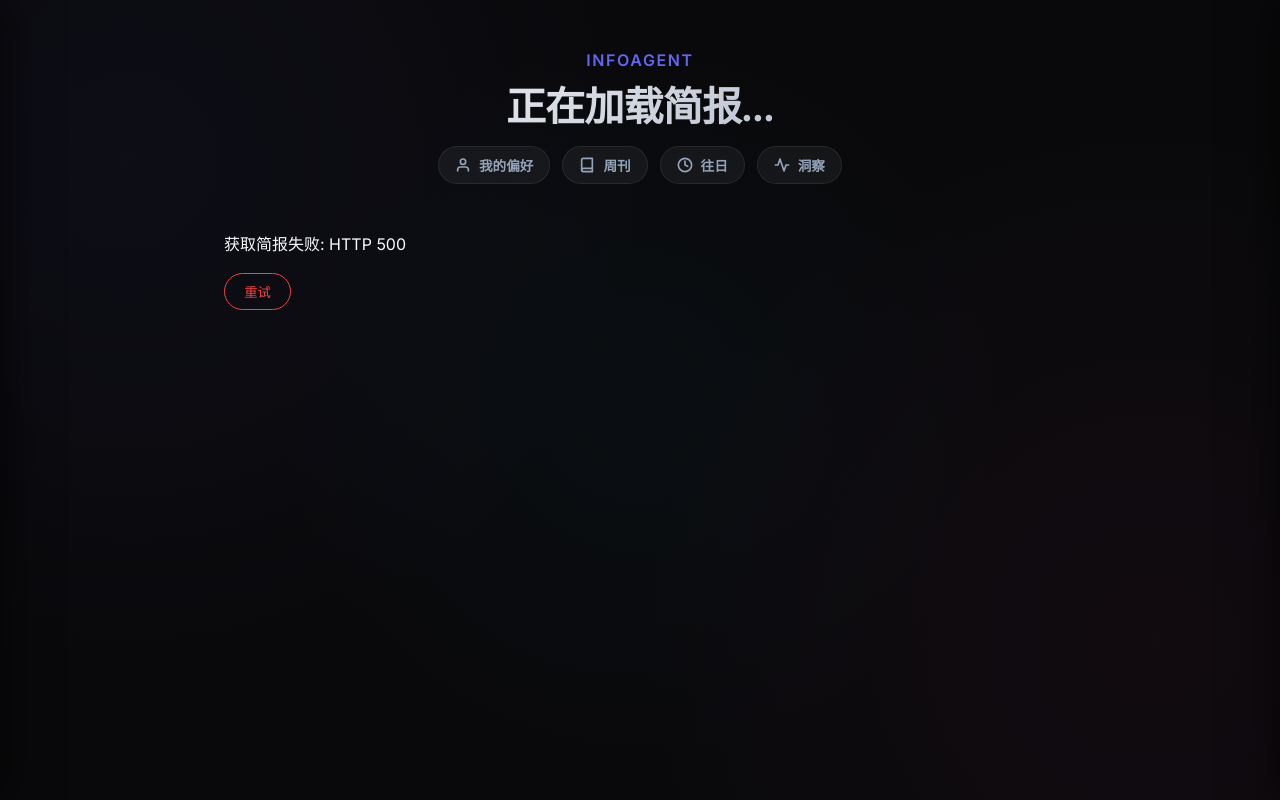
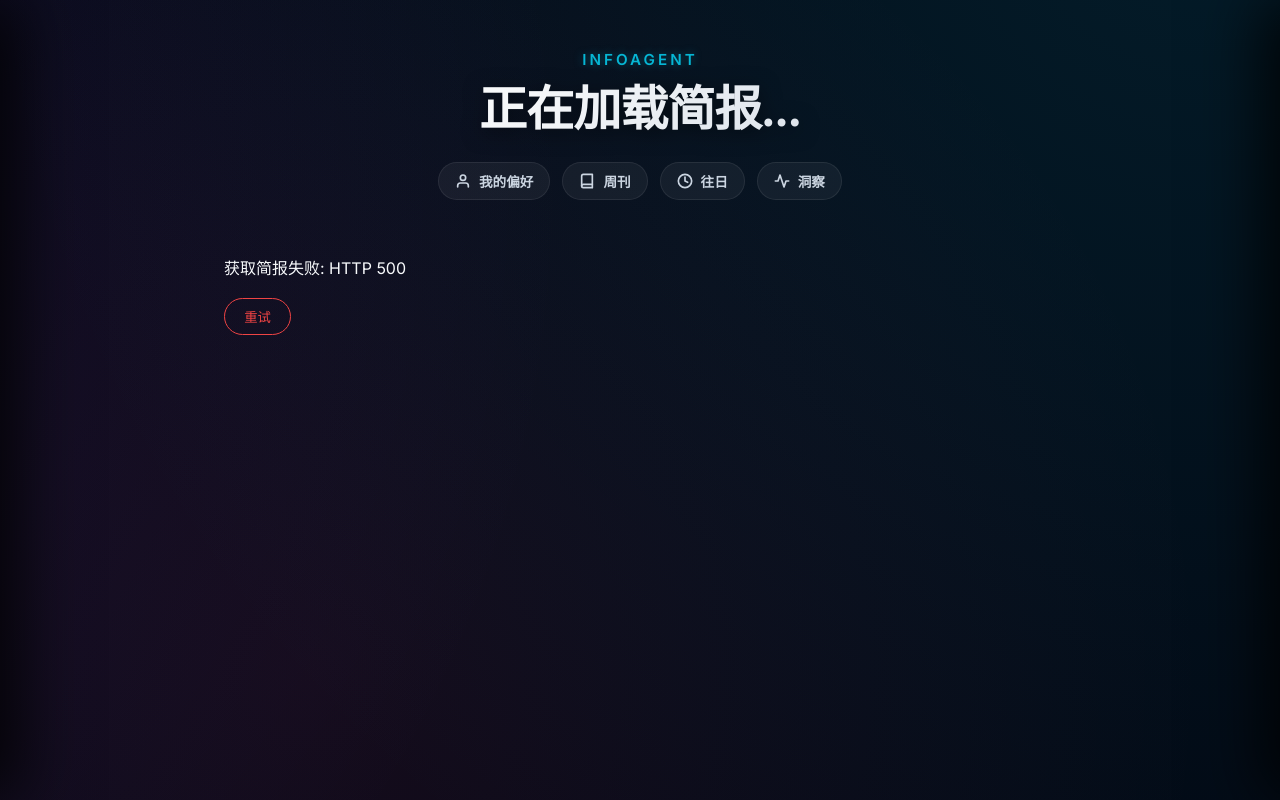
Before and after one commit to KarasFlowers/InfoAgent, a FastAPI app: page / in a window 1280 px wide. Run offline with FastAPI, Linux system fonts and the light colour scheme; data that the repository does not hold is empty; parts of the project's set-up code (start-up, migrations or seed data) failed here and were passed over; some libraries are stand-ins or nearby versions.

Commit message:
style(ui): enhance glassmorphic design and animations
- Improve modal and panel glassmorphism with better blur and borders
- Enhance button hover effects with improved shadows and transitions
- Update persona panel and RAG panel styling for premium look
- Add smoother animations and cubic-bezier transitions

```diff
--- a/app/web/static/index.css
+++ b/app/web/static/index.css
@@ -1,24 +1,26 @@
-/* Modern CSS Reset & Variables */
+/* Premium Glassmorphic CSS Variables & Reset */
 :root {
-    /* Refined Color Palette */
-    --bg-color: #09090b; /* Deep slate black */
-    --surface-color: rgba(24, 24, 27, 0.65);
-    --surface-hover: rgba(39, 39, 42, 0.75);
+    /* Midnight Dark Mode Palette */
+    --bg-color: #030712; /* Very deep blue/black */
+    --surface-color: rgba(17, 24, 39, 0.5);
+    --surface-hover: rgba(31, 41, 55, 0.7);
     --text-primary: #f8fafc;
-    --text-secondary: #94a3b8;
-    --accent-color: #6366f1; /* Indigo */
-    --accent-hover: #818cf8;
-    --primary-color: #6366f1;
+    --text-secondary: #cbd5e1;
+    --accent-color: #06b6d4; /* Cyan */
+    --accent-hover: #22d3ee;
+    --primary-color: #8b5cf6; /* Vibrant Purple */
     --border-color: rgba(255, 255, 255, 0.08);
-    --border-highlight: rgba(255, 255, 255, 0.15);
+    --border-highlight: rgba(255, 255, 255, 0.2);
+    --glow-cyan: rgba(6, 182, 212, 0.4);
+    --glow-purple: rgba(139, 92, 246, 0.4);
 
     --font-heading: 'Outfit', 'Inter', system-ui, sans-serif;
     --font-body: 'Inter', system-ui, sans-serif;
 
-    --radius-lg: 20px;
-    --radius-md: 14px;
-    --shadow-soft: 0 12px 32px -8px rgba(0, 0, 0, 0.5);
-    --shadow-glow: 0 0 20px rgba(99, 102, 241, 0.15);
+    --radius-lg: 24px;
+    --radius-md: 16px;
+    --shadow-soft: 0 20px 40px -8px rgba(0, 0, 0, 0.7);
+    --shadow-glow: 0 0 30px var(--glow-cyan);
 }
 
 * {
@@ -27,21 +29,31 @@
     padding: 0;
 }
 
-/* Custom Scrollbar for Webkit */
+/* Elegant Scrollbar */
 ::-webkit-scrollbar {
-    width: 10px;
-    height: 10px;
+    width: 8px;
+    height: 8px;
 }
 ::-webkit-scrollbar-track {
     background: transparent;
 }
 ::-webkit-scrollbar-thumb {
-    background: rgba(255, 255, 255, 0.1);
-    border-radius: 5px;
-    border: 2px solid var(--bg-color); /* Creates a padded effect */
+    background: rgba(255, 255, 255, 0.15);
+    border-radius: 10px;
+    border: 2px solid transparent;
+    background-clip: padding-box;
 }
 ::-webkit-scrollbar-thumb:hover {
-    background: rgba(255, 255, 255, 0.2);
+    background: rgba(255, 255, 255, 0.3);
+    border: 2px solid transparent;
+    background-clip: padding-box;
+}
+
+/* Animated Mesh Background */
+@keyframes bgDrift {
+    0% { background-position: 0% 0%; }
+    50% { background-position: 100% 100%; }
+    100% { background-position: 0% 0%; }
 }
 
 body {
@@ -50,55 +62,59 @@
     font-family: var(--font-body);
     line-height: 1.6;
     min-height: 100vh;
-    /* Enhanced subtle radial gradient background */
     background-image:
-        radial-gradient(circle at 10% 20%, rgba(99, 102, 241, 0.05) 0%, transparent 40%),
-        radial-gradient(circle at 90% 80%, rgba(236, 72, 153, 0.04) 0%, transparent 40%),
-        radial-gradient(circle at 50% 50%, rgba(14, 165, 233, 0.03) 0%, transparent 50%);
+        radial-gradient(circle at 15% 50%, rgba(139, 92, 246, 0.12) 0%, transparent 50%),
+        radial-gradient(circle at 85% 30%, rgba(6, 182, 212, 0.12) 0%, transparent 50%),
+        radial-gradient(circle at 50% 80%, rgba(236, 72, 153, 0.08) 0%, transparent 50%);
     background-attachment: fixed;
+    background-size: 200% 200%;
+    animation: bgDrift 20s ease-in-out infinite;
     -webkit-font-smoothing: antialiased;
     -moz-osx-font-smoothing: grayscale;
 }
 
-/* Board Tabs */
+/* Board Tabs - Premium Pills */
 .board-tabs {
     display: flex;
     gap: 12px;
     padding: 0 2rem 1.5rem 2rem;
     overflow-x: auto;
-    scrollbar-width: none; /* Firefox */
+    scrollbar-width: none;
 }
 .board-tabs::-webkit-scrollbar {
-    display: none; /* Chrome */
+    display: none;
 }
 
 .board-tab {
-    background: rgba(255,255,255,0.05);
-    border: 1px solid rgba(255,255,255,0.1);
-    color: var(--text-secondary);
-    padding: 6px 14px;
-    border-radius: 20px;
-    font-size: 0.85rem;
+    background: rgba(255, 255, 255, 0.03);
+    border: 1px solid rgba(255, 255, 255, 0.08);
+    color: var(--text-secondary);
+    padding: 8px 18px;
+    border-radius: 30px;
+    font-size: 0.9rem;
     font-weight: 600;
     cursor: pointer;
     white-space: nowrap;
-    transition: all 0.2s ease;
+    transition: all 0.3s cubic-bezier(0.16, 1, 0.3, 1);
     display: inline-flex;
     align-items: center;
-    gap: 6px;
+    gap: 8px;
+    backdrop-filter: blur(8px);
 }
 
 .board-tab:hover {
-    background: rgba(255,255,255,0.12);
-    color: #fff;
+    background: rgba(255, 255, 255, 0.08);
+    color: #fff;
+    transform: translateY(-2px);
+    box-shadow: 0 4px 15px rgba(0,0,0,0.2);
+}
+
+.board-tab.active {
+    background: linear-gradient(135deg, var(--primary-color), var(--accent-color));
+    border-color: transparent;
+    color: #fff;
+    box-shadow: 0 8px 20px var(--glow-purple), inset 0 1px 0 rgba(255,255,255,0.3);
     transform: translateY(-1px);
-}
-
-.board-tab.active {
-    background: var(--accent-color);
-    border-color: var(--accent-color);
-    color: #fff;
-    box-shadow: 0 4px 12px rgba(100, 108, 255, 0.2);
 }
 
 .board-tab-wrapper {
@@ -166,50 +182,59 @@
 /* Header Section */
 .page-header {
     text-align: center;
-    margin-bottom: 3rem;
-    animation: fadeInDown 0.8s ease-out;
+    margin-bottom: 3.5rem;
+    animation: fadeInDown 0.8s cubic-bezier(0.16, 1, 0.3, 1);
 }
 
 .brand {
-    font-size: 1rem;
+    font-size: 0.95rem;
     text-transform: uppercase;
-    letter-spacing: 0.1em;
+    letter-spacing: 0.2em;
     color: var(--accent-color);
-    font-weight: 700;
+    font-weight: 800;
     margin-bottom: 0.5rem;
     display: block;
+    text-shadow: 0 0 10px var(--glow-cyan);
 }
 
 .title {
-    font-size: 2.5rem;
-    margin-bottom: 1rem;
-    background: linear-gradient(135deg, #fff 0%, #a0aabf 100%);
+    font-size: 3rem;
+    margin-bottom: 1.5rem;
+    background: linear-gradient(135deg, #fff 20%, var(--text-secondary) 100%);
     -webkit-background-clip: text;
     -webkit-text-fill-color: transparent;
-}
-
-/* Overview Section */
+    filter: drop-shadow(0 4px 10px rgba(0,0,0,0.5));
+    letter-spacing: -0.02em;
+}
+
+/* Overview Section - Glass Highlight */
 .overview-card {
-    background: linear-gradient(135deg, rgba(99, 102, 241, 0.08) 0%, rgba(24, 24, 27, 0.6) 100%);
+    background: linear-gradient(145deg, rgba(30, 41, 59, 0.5) 0%, rgba(15, 23, 42, 0.7) 100%);
     border: 1px solid var(--border-highlight);
     border-radius: var(--radius-lg);
-    padding: 1.8rem 2.2rem;
+    padding: 2rem 2.5rem;
     margin-bottom: 3rem;
-    backdrop-filter: blur(16px);
-    -webkit-backdrop-filter: blur(16px);
+    backdrop-filter: blur(20px);
+    -webkit-backdrop-filter: blur(20px);
     box-shadow: var(--shadow-glow), var(--shadow-soft);
-    font-size: 1.1rem;
+    font-size: 1.15rem;
     color: #e2e8f0;
     position: relative;
     overflow: hidden;
+    transition: transform 0.4s cubic-bezier(0.16, 1, 0.3, 1);
+}
+
+.overview-card:hover {
+    transform: translateY(-2px);
+    box-shadow: 0 0 40px var(--glow-cyan), var(--shadow-soft);
 }
 
 .overview-card::before {
     content: '';
     position: absolute;
     top: 0; left: 0; width: 4px; height: 100%;
-    background: linear-gradient(180deg, var(--accent-hover), var(--accent-color));
-    box-shadow: 2px 0 8px rgba(99, 102, 241, 0.4);
+    background: linear-gradient(180deg, var(--accent-hover), var(--primary-color));
+    box-shadow: 4px 0 12px var(--glow-cyan);
 }
 
 /* News Cards Grid & Grouping */
```
Also changed, not shown: other parts of app/web/static/index.css (+67 -53 lines).
